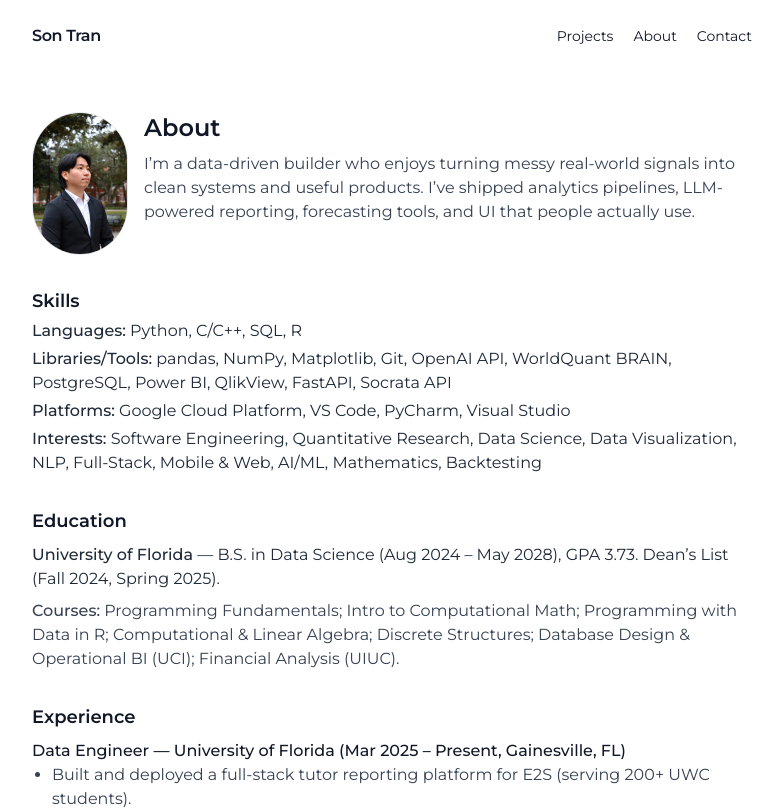
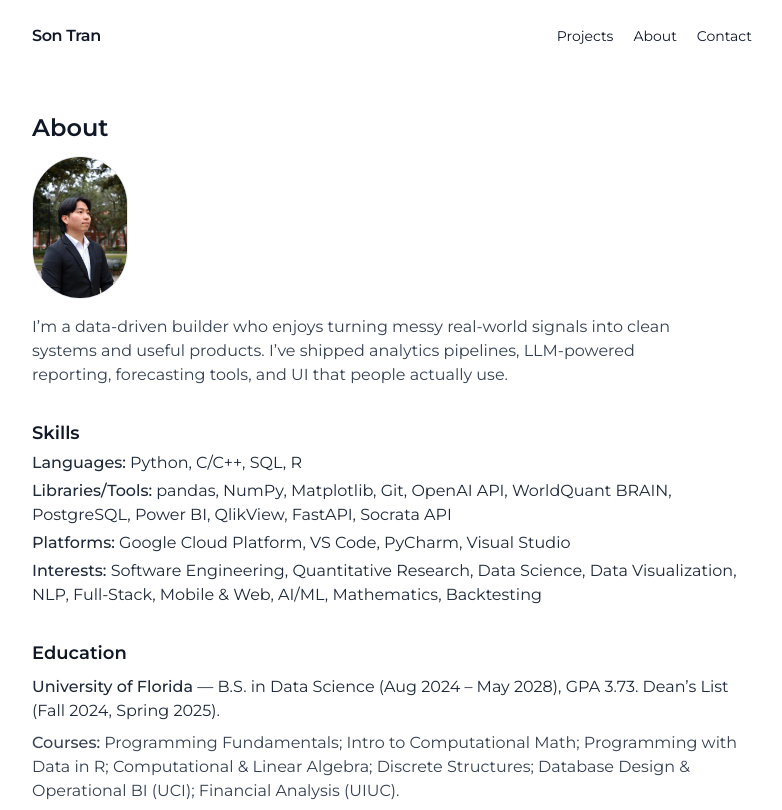
Before and after one commit to smtran8/son-portfolio, a Next.js app: page /about in a window 1280 px wide. Shown: the top 810 px of the page, without its empty margins (248-1030 px from the left). Built offline with nearby package versions, Linux system fonts and the light colour scheme.

Commit message:
ui: left-align avatar; align About heading with sections

```diff
--- a/src/app/about/page.tsx
+++ b/src/app/about/page.tsx
@@ -5,7 +5,8 @@
   return (
     <div className="space-y-8">
       <header className="space-y-3">
-        <div className="flex items-start gap-4">
+        <h1 className="text-2xl font-semibold">About</h1>
+        <div className="grid grid-cols-[auto,1fr] items-start gap-4">
           <Image
             src="/profile.jpg"
             alt="Portrait of Son Tran"
@@ -14,12 +15,9 @@
             className="rounded-full border border-gray-200"
             priority
           />
-          <div className="space-y-2">
-            <h1 className="text-2xl font-semibold">About</h1>
-            <p className="text-gray-700 max-w-2xl">
-              I’m a data-driven builder who enjoys turning messy real-world signals into clean systems and useful products. I’ve shipped analytics pipelines, LLM-powered reporting, forecasting tools, and UI that people actually use.
-            </p>
-          </div>
+          <p className="text-gray-700 max-w-2xl">
+            I’m a data-driven builder who enjoys turning messy real-world signals into clean systems and useful products. I’ve shipped analytics pipelines, LLM-powered reporting, forecasting tools, and UI that people actually use.
+          </p>
         </div>
       </header>
 
```
